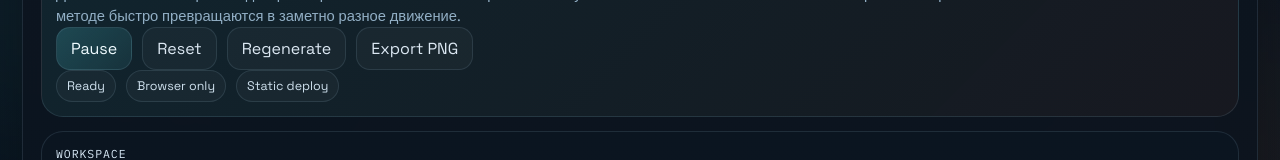
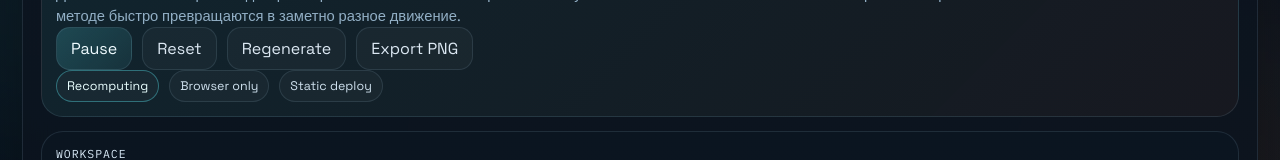
Before and after one commit to AnnaHrunova/chaos-painter, a React (Vite) app: page / in a window 1280 px wide. Shown: the part 161-321 px from the top of the page. Built offline with nearby package versions, Linux system fonts and the light colour scheme.

Commit message:
Move simulation recompute to a web worker

```diff
--- a/src/App.tsx
+++ b/src/App.tsx
@@ -6,9 +6,11 @@ import { MetricsPanel } from './components/MetricsPanel';
 import { StudioViewport } from './components/StudioViewport';
 import { defaultSettings, degreesToRadians, toInitialState, toPendulumParams } from './app/model';
 import { presets } from './app/presets';
-import { simulateComparisonTrajectories, computeDivergenceSeries } from './simulation/comparison';
-import { simulateTrajectory } from './simulation/simulateTrajectory';
 import type { MetricPoint, TrajectorySeries } from './physics/types';
+import type {
+  SimulationWorkerRequest,
+  SimulationWorkerResponse,
+} from './simulation/workerProtocol';
 
 export default function App() {
   const [settings, setSettings] = useState(defaultSettings);
@@ -21,58 +23,71 @@ export default function App() {
   const [isPending, setIsPending] = useState(true);
   const [generation, setGeneration] = useState(0);
   const captureRef = useRef<HTMLDivElement | null>(null);
+  const workerRef = useRef<Worker | null>(null);
+  const latestRequestIdRef = useRef(0);
 
   useEffect(() => {
+    const worker = new Worker(
+      new URL('./workers/simulationWorker.ts', import.meta.url),
+      { type: 'module' },
+    );
+    workerRef.current = worker;
+
+    worker.onmessage = (event: MessageEvent<SimulationWorkerResponse>) => {
+      const message = event.data;
+
+      if (message.requestId !== latestRequestIdRef.current) {
+        return;
+      }
+
+      if (message.type === 'error') {
+        console.error('Simulation worker failed:', message.message);
+        setIsPending(false);
+        return;
+      }
+
+      startTransition(() => {
+        setPrimaryTrajectory(message.primaryTrajectory);
+        setReferenceTrajectory(message.referenceTrajectory);
+        setComparisonTrajectories(message.comparisonTrajectories);
+        setSensitivitySeries(message.sensitivitySeries);
+        setFrameIndex(0);
+        setIsPending(false);
+      });
+    };
+
+    return () => {
+      worker.terminate();
+      workerRef.current = null;
+    };
+  }, []);
+
+  useEffect(() => {
+    if (!workerRef.current) {
+      return;
+    }
+
     setIsPending(true);
-
     const initialState = toInitialState(settings);
     const params = toPendulumParams(settings);
-    const nextPrimary = simulateTrajectory({
+    const requestId = latestRequestIdRef.current + 1;
+    latestRequestIdRef.current = requestId;
+
+    const message: SimulationWorkerRequest = {
+      type: 'simulate',
+      requestId,
+      workspaceMode: settings.workspaceMode,
+      methodId: settings.methodId,
+      dt: settings.dt,
+      steps: settings.steps,
       initialState,
       params,
-      dt: settings.dt,
-      steps: settings.steps,
-      methodId: settings.methodId,
-    });
-    const nextReference = simulateTrajectory({
-      initialState,
-      params,
-      dt: settings.dt,
-      steps: settings.steps,
-      methodId: 'rk4',
-    });
-
-    const nextComparison =
-      settings.workspaceMode === 'comparison'
-        ? simulateComparisonTrajectories(
-            initialState,
-            params,
-            settings.dt,
-            settings.steps,
-          )
-        : [];
-
-    const nearbyInitialState = {
-      ...initialState,
-      theta2: initialState.theta2 + degreesToRadians(0.05),
+      nearbyState: {
+        ...initialState,
+        theta2: initialState.theta2 + degreesToRadians(0.05),
+      },
     };
-    const nearbyTrajectory = simulateTrajectory({
-      initialState: nearbyInitialState,
-      params,
-      dt: settings.dt,
-      steps: settings.steps,
-      methodId: settings.methodId,
-    });
-    const nextSensitivity = computeDivergenceSeries(nextPrimary, nearbyTrajectory);
-
-    startTransition(() => {
-      setPrimaryTrajectory(nextPrimary);
-      setReferenceTrajectory(nextReference);
-      setComparisonTrajectories(nextComparison);
-      setSensitivitySeries(nextSensitivity);
-      setFrameIndex(0);
-      setIsPending(false);
-    });
+    workerRef.current.postMessage(message);
   }, [
     generation,
     settings.workspaceMode,
--- a/src/components/ControlsPanel.tsx
+++ b/src/components/ControlsPanel.tsx
@@ -308,8 +308,9 @@ export function ControlsPanel({
       <Section title="Presets">
         <p className="field-note">
           Presets - это готовые наборы параметров для быстрого старта. Они могут
-          на секунду подвисать, потому что приложение заново просчитывает всю
-          траекторию, reference RK4, близкий seed и comparison-набор прямо в браузере.
+          на секунду дольше считаться, потому что приложение заново просчитывает
+          всю траекторию, reference RK4, близкий seed и comparison-набор. Но
+          теперь это уезжает в background worker, так что UI не должен заметно фризить.
         </p>
         <div className="preset-grid">
           {presets.map((preset) => (
--- /dev/null
+++ b/src/simulation/workerProtocol.ts
@@ -0,0 +1,39 @@
+import type { WorkspaceMode } from '../app/model';
+import type { IntegrationMethodId } from '../integrators/types';
+import type {
+  MetricPoint,
+  PendulumParams,
+  PendulumState,
+  TrajectorySeries,
+} from '../physics/types';
+
+export interface SimulationWorkerRequest {
+  type: 'simulate';
+  requestId: number;
+  workspaceMode: WorkspaceMode;
+  methodId: IntegrationMethodId;
+  dt: number;
+  steps: number;
+  initialState: PendulumState;
+  params: PendulumParams;
+  nearbyState: PendulumState;
+}
+
+export interface SimulationWorkerResult {
+  type: 'result';
+  requestId: number;
+  primaryTrajectory: TrajectorySeries;
+  referenceTrajectory: TrajectorySeries;
+  comparisonTrajectories: TrajectorySeries[];
+  sensitivitySeries: MetricPoint[];
+}
+
+export interface SimulationWorkerError {
+  type: 'error';
+  requestId: number;
+  message: string;
+}
+
+export type SimulationWorkerResponse =
+  | SimulationWorkerResult
+  | SimulationWorkerError;
--- /dev/null
+++ b/src/workers/simulationWorker.ts
@@ -0,0 +1,73 @@
+/// <reference lib="webworker" />
+
+import { computeDivergenceSeries, simulateComparisonTrajectories } from '../simulation/comparison';
+import { simulateTrajectory } from '../simulation/simulateTrajectory';
+import type {
+  SimulationWorkerRequest,
+  SimulationWorkerResponse,
+} from '../simulation/workerProtocol';
+
+self.onmessage = (event: MessageEvent<SimulationWorkerRequest>) => {
+  const message = event.data;
+
+  if (message.type !== 'simulate') {
+    return;
+  }
+
+  try {
+    const primaryTrajectory = simulateTrajectory({
+      initialState: message.initialState,
+      params: message.params,
+      dt: message.dt,
+      steps: message.steps,
+      methodId: message.methodId,
+    });
+
+    const referenceTrajectory = simulateTrajectory({
+      initialState: message.initialState,
+      params: message.params,
+      dt: message.dt,
+      steps: message.steps,
+      methodId: 'rk4',
+    });
+
+    const comparisonTrajectories =
+      message.workspaceMode === 'comparison'
+        ? simulateComparisonTrajectories(
+            message.initialState,
+            message.params,
+            message.dt,
+            message.steps,
+          )
+        : [];
+
+    const nearbyTrajectory = simulateTrajectory({
+      initialState: message.nearbyState,
+      params: message.params,
+      dt: message.dt,
+      steps: message.steps,
+      methodId: message.methodId,
+    });
+
+    const response: SimulationWorkerResponse = {
+      type: 'result',
+      requestId: message.requestId,
+      primaryTrajectory,
+      referenceTrajectory,
+      comparisonTrajectories,
+      sensitivitySeries: computeDivergenceSeries(primaryTrajectory, nearbyTrajectory),
+    };
+
+    self.postMessage(response);
+  } catch (error) {
+    const response: SimulationWorkerResponse = {
+      type: 'error',
+      requestId: message.requestId,
+      message: error instanceof Error ? error.message : 'Unknown worker error',
+    };
+
+    self.postMessage(response);
+  }
+};
+
+export {};
```
